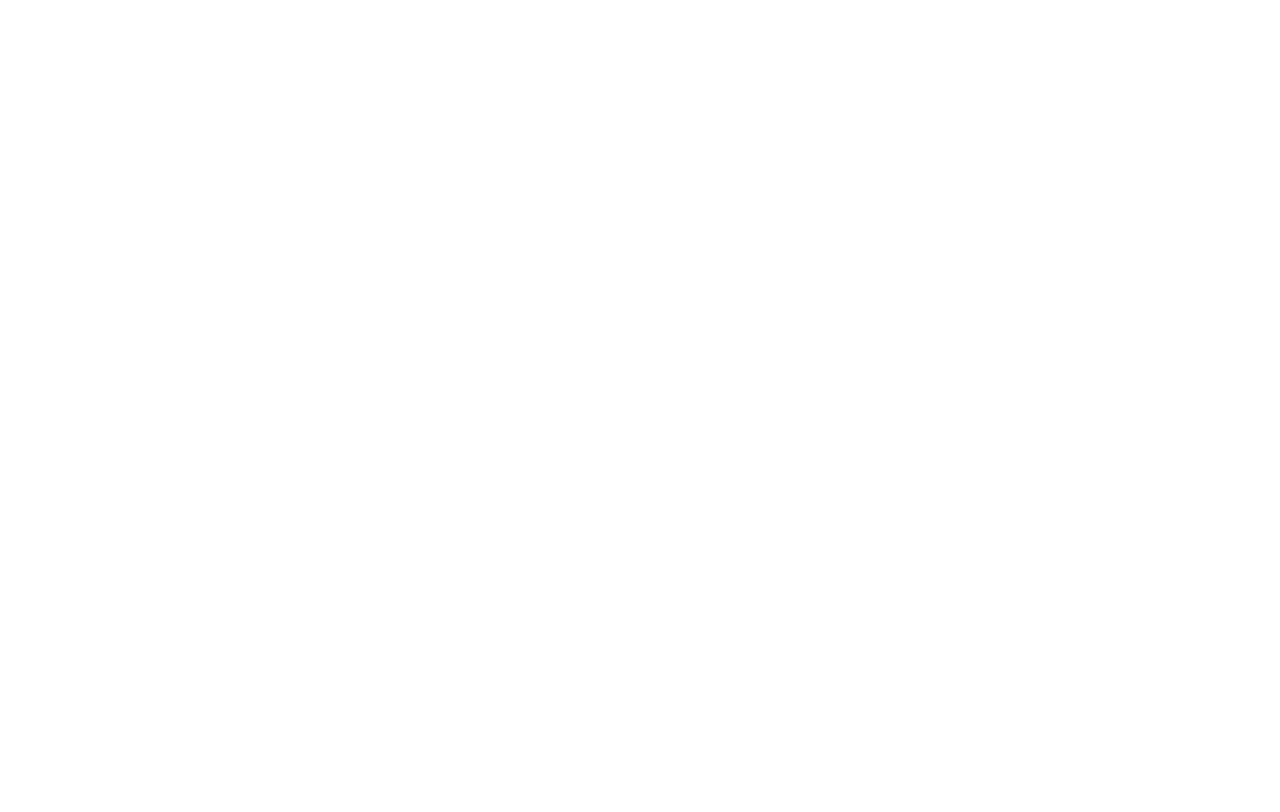
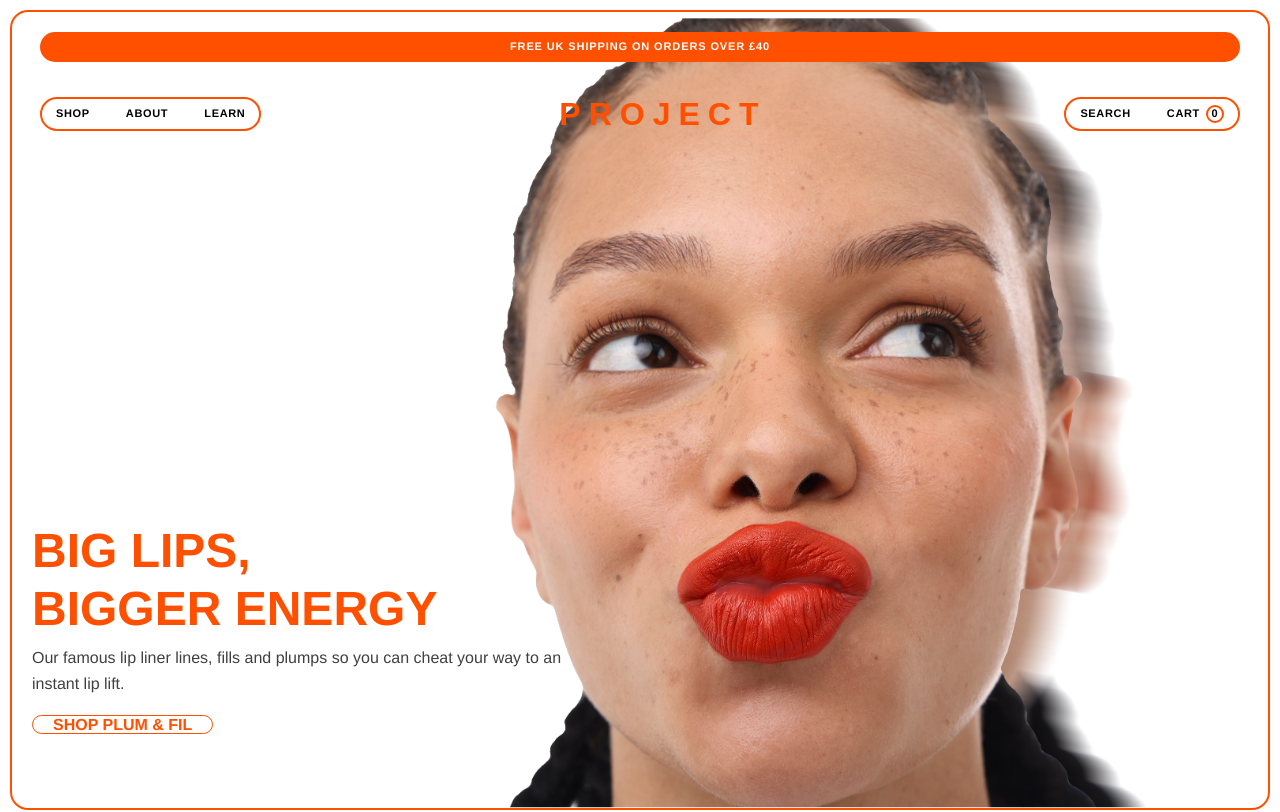
Before and after one commit to souravp123/galtech, a React (Create React App) app: page / in a window 1280 px wide. Shown: the top 812 px of the page. Built offline with nearby package versions, Linux system fonts and the light colour scheme; a web font is replaced by a local one.

Commit message:
error fix three

```diff
--- a/src/App.js
+++ b/src/App.js
@@ -1,18 +1,17 @@
 import './App.css';
-import { HashRouter as BrowserRouter, Router, Route, Routes} from 'react-router-dom';
+import { BrowserRouter as Router, Routes, Route } from 'react-router-dom';
 import Home from './pages/Home';
 
 
 
 function App() {
   return (
-    <>
-      <BrowserRouter basename="galtech">
-        <Routes>
-          <Route path='/' element={<Home/>}/>
-        </Routes>
-      </BrowserRouter>
-    </>
+
+    <Router basename={process.env.PUBLIC_URL}>
+      <Routes>
+        <Route path="/" element={<Home />} />
+      </Routes>
+    </Router>
 
 
   );
```
